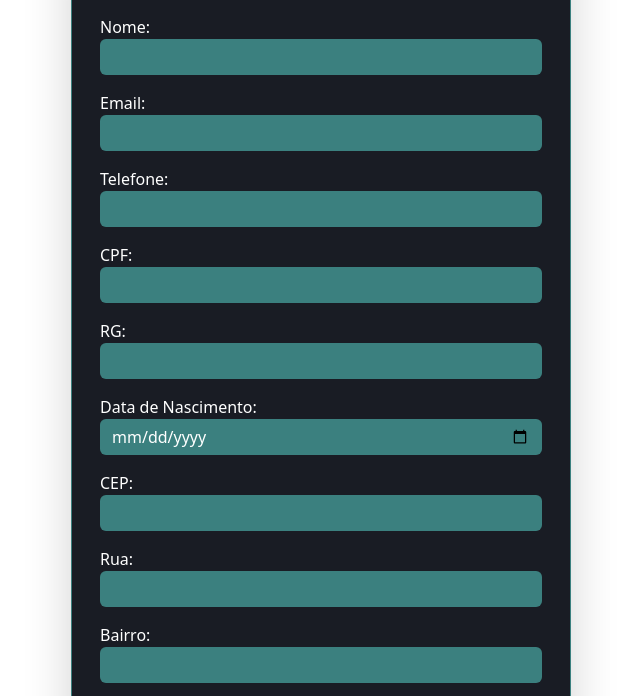
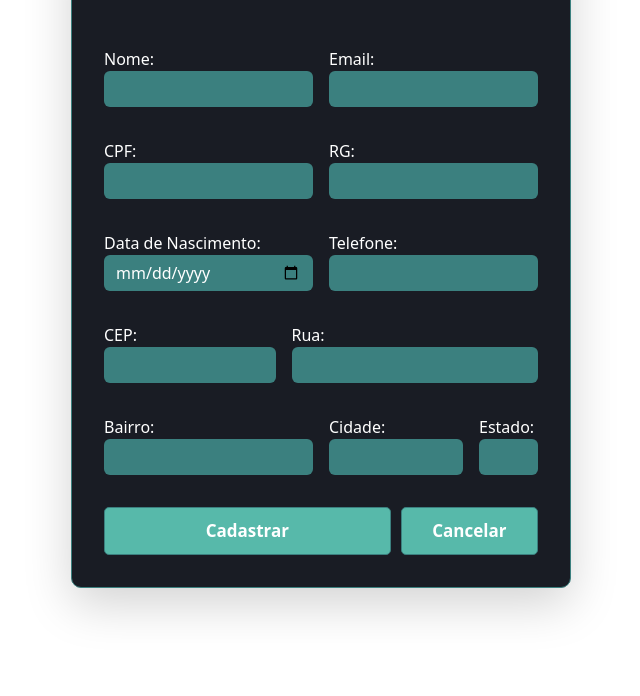
Before and after one commit to luscasHenrique/novasJanelasBot, a plain HTML site: page tela_cadastros.html in a window 1280 px wide. Shown: the part 86-782 px from the top of the page, without its empty margins (319-959 px from the left). Drawn offline with nearby package versions, Linux system fonts and the light colour scheme.

Commit message:
alteracao do layout tela cadastro

```diff
--- a/tela_cadastros.html
+++ b/tela_cadastros.html
@@ -10,48 +10,48 @@
 <body>
     <div class="form-container row justify-content-center shadow-lg">
       <h1 class="text-center form-title">Cadastro de Cliente</h1>
-      <form id="cadastro-form">
-        <div class="form-group mb-3">
+      <form id="cadastro-form" class="row g-3">
+        <div class="form-group mb-3 col-md-6">
           <label for="nome">Nome:</label>
           <input type="text" id="nome" class="form-control" required>
         </div>
-        <div class="form-group mb-3">
+        <div class="form-group mb-3 col-md-6">
           <label for="email">Email:</label>
           <input type="email" id="email" class="form-control" required>
         </div>
-        <div class="form-group mb-3">
+        <div class="form-group mb-3 col-md-6">
+          <label for="cpf">CPF:</label>
+          <input type="text" id="cpf" class="form-control" required>
+        </div>
+        <div class="form-group mb-3 col-md-6">
+          <label for="rg">RG:</label>
+          <input type="text" id="rg" class="form-control" required>
+        </div>
+        <div class="form-group mb-3 col-md-6">
+          <label for="data-nascimento">Data de Nascimento:</label>
+          <input type="date" id="data-nascimento" class="form-control" required>
+        </div>
+        <div class="form-group mb-3 col-md-6">
           <label for="telefone">Telefone:</label>
           <input type="tel" id="telefone" class="form-control" required>
         </div>
-        <div class="form-group mb-3">
-          <label for="cpf">CPF:</label>
-          <input type="text" id="cpf" class="form-control" required>
-        </div>
-        <div class="form-group mb-3">
-          <label for="rg">RG:</label>
-          <input type="text" id="rg" class="form-control" required>
-        </div>
-        <div class="form-group mb-3">
-          <label for="data-nascimento">Data de Nascimento:</label>
-          <input type="date" id="data-nascimento" class="form-control" required>
-        </div>
-        <div class="form-group mb-3">
+        <div class="form-group mb-3 col-md-5">
           <label for="cep">CEP:</label>
           <input type="text" id="cep" class="form-control" required onblur="pesquisacep(this.value);">
         </div>
-        <div class="form-group mb-3">
+        <div class="form-group mb-3 col-md-7">
           <label for="rua">Rua:</label>
           <input type="text" id="rua" class="form-control" readonly>
         </div>
-        <div class="form-group mb-3">
+        <div class="form-group mb-3 col-md-6">
           <label for="bairro">Bairro:</label>
           <input type="text" id="bairro" class="form-control" readonly>
         </div>
-        <div class="form-group mb-3">
+        <div class="form-group mb-3 col-md-4">
           <label for="cidade">Cidade:</label>
           <input type="text" id="cidade" class="form-control" readonly>
         </div>
-        <div class="form-group mb-3">
+        <div class="form-group mb-3 col-md-2">
           <label for="uf">Estado:</label>
           <input type="text" id="uf" class="form-control" readonly>
         </div>
```
